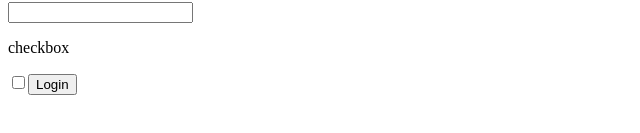
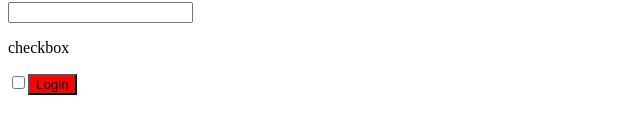
Before and after one commit to Chebaz/React, a React (Create React App) app in the folder my-app/: page / in a window 1280 px wide. Shown: the part 561-694 px from the top of the page, without its empty margins (0-640 px from the left). Built offline with nearby package versions, Linux system fonts and the light colour scheme.

Commit message:
esercizio completo

```diff
--- a/my-app/src/Login.js
+++ b/my-app/src/Login.js
@@ -28,6 +28,9 @@ export default class Login extends React.Component {
     }
   };
   render() {
+    const { password } = this.state;
+    const isShortPassword = password.length < 8;
+    const classStyle = isShortPassword ? "red" : "green";
     return (
       <div>
         <p>username</p>
@@ -51,7 +54,9 @@ export default class Login extends React.Component {
           value={this.state.remember}
           onChange={this.handleInputChange}
         />
-        <button onClick={this.onLogin}>Login</button>
+        <button style={{ backgroundColor: classStyle }} onClick={this.onLogin}>
+          Login
+        </button>
       </div>
     );
   }
```
